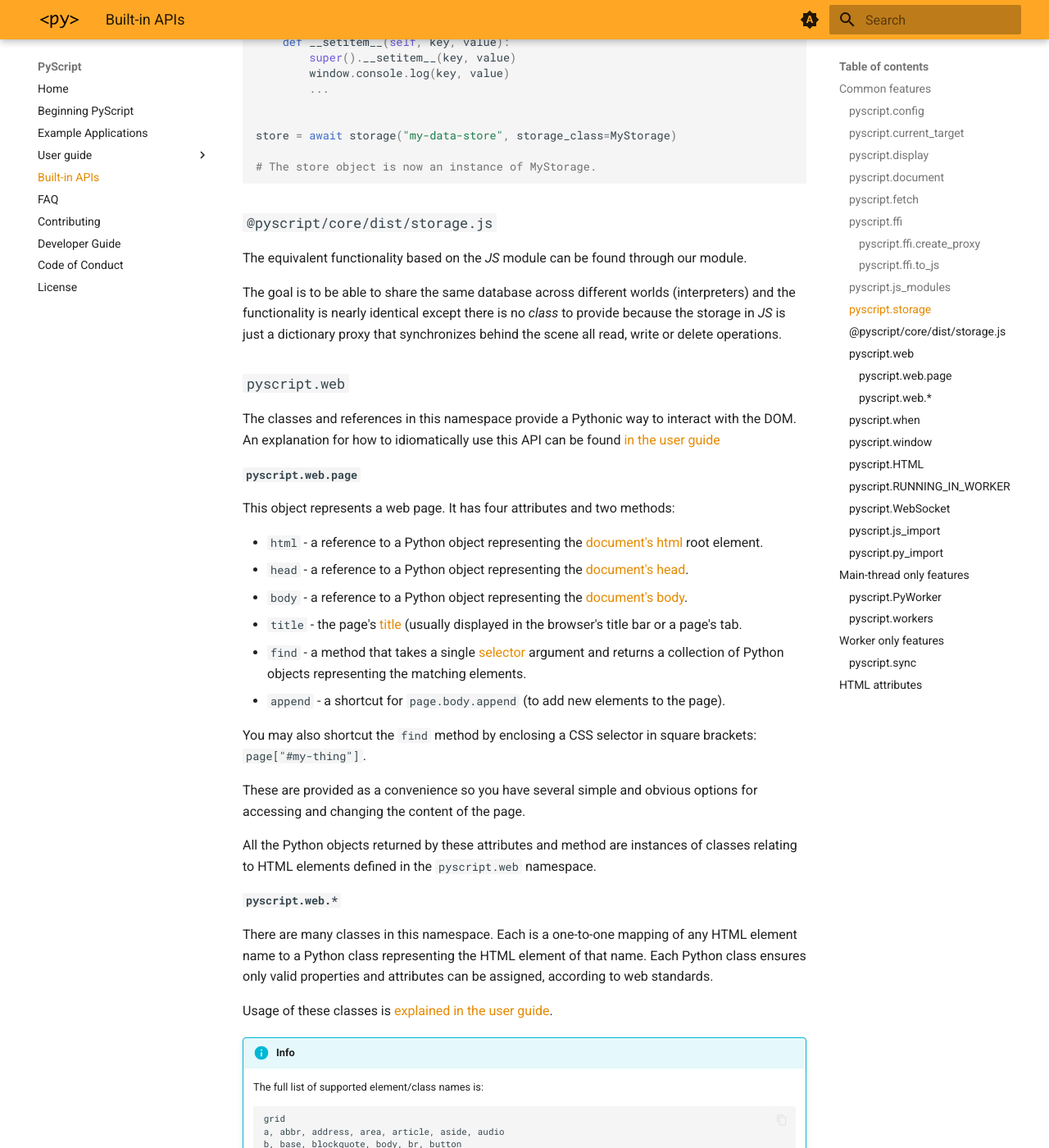
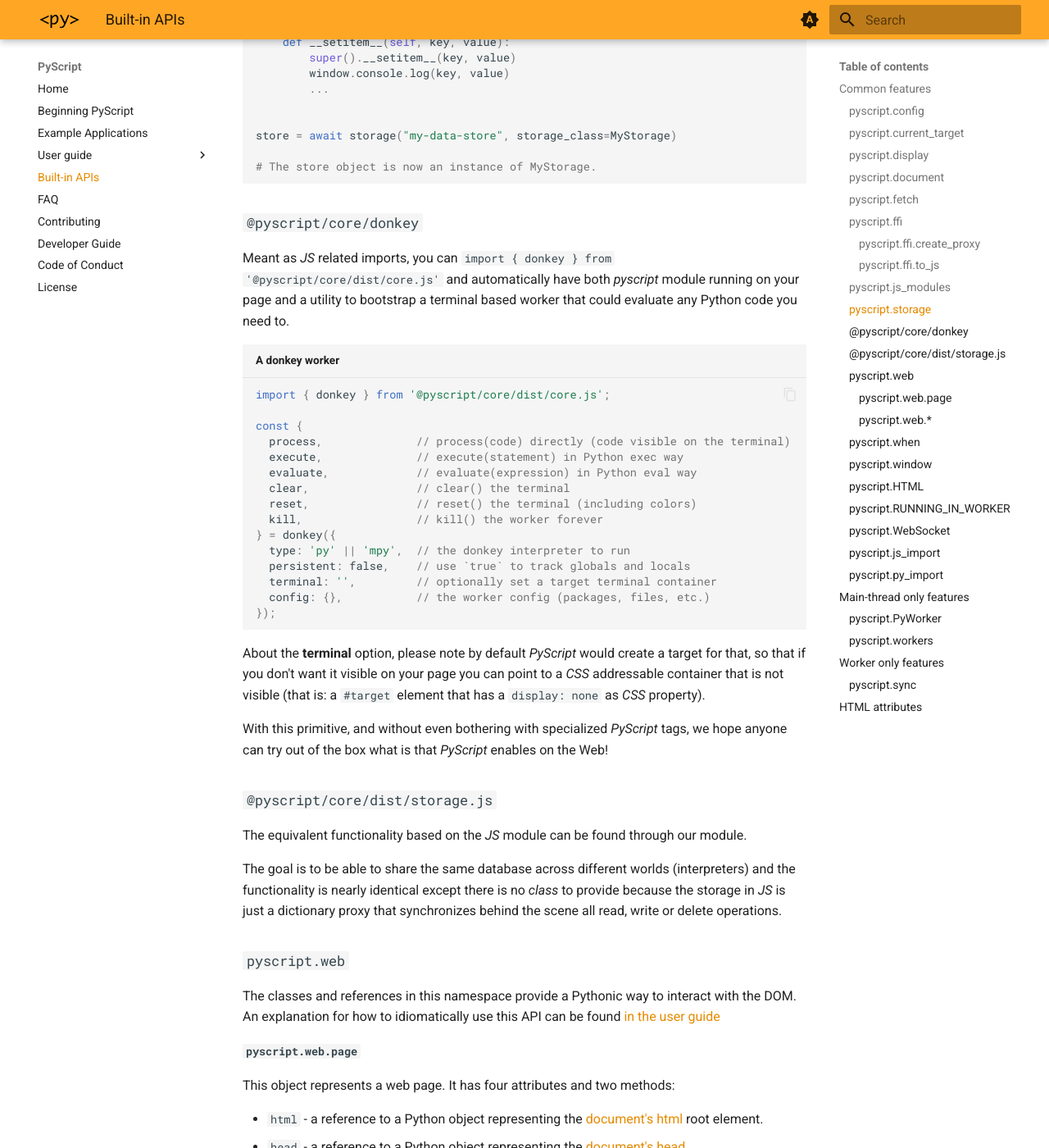
Before and after one commit to pyscript/docs, an MkDocs documentation site: the page built from docs/api.md, in a window 1280 px wide and 1400 px high, scrolled down 7962 px. Shown: the whole window at 82% size. Built offline with MkDocs 1.6.1 and Material for MkDocs 9.7.7, drawn with Linux system fonts in a browser that asks for light colours; the version menu is left out.

Commit message:
Added donkey export decription

````diff
--- a/docs/api.md
+++ b/docs/api.md
@@ -416,6 +416,33 @@ store = await storage("my-data-store", storage_class=MyStorage)
 
 # The store object is now an instance of MyStorage.
 ```
+
+### `@pyscript/core/donkey`
+
+Meant as *JS* related imports, you can `import { donkey } from '@pyscript/core/dist/core.js'` and automatically have both *pyscript* module running on your page and a utility to bootstrap a terminal based worker that could evaluate any Python code you need to.
+
+```js title="A donkey worker"
+import { donkey } from '@pyscript/core/dist/core.js';
+
+const {
+  process,              // process(code) directly (code visible on the terminal)
+  execute,              // execute(statement) in Python exec way
+  evaluate,             // evaluate(expression) in Python eval way
+  clear,                // clear() the terminal
+  reset,                // reset() the terminal (including colors)
+  kill,                 // kill() the worker forever
+} = donkey({
+  type: 'py' || 'mpy',  // the donkey interpreter to run
+  persistent: false,    // use `true` to track globals and locals
+  terminal: '',         // optionally set a target terminal container
+  config: {},           // the worker config (packages, files, etc.)
+});
+```
+
+About the **terminal** option, please note by default *PyScript* would create a target for that, so that if you don't want it visible on your page you can point to a *CSS* addressable container that is not visible (that is: a `#target` element that has a `display: none` as *CSS* property).
+
+With this primitive, and without even bothering with specialized *PyScript* tags, we hope anyone can try out of the box what is that *PyScript* enables on the Web!
+
 
 ### `@pyscript/core/dist/storage.js`
 
````
